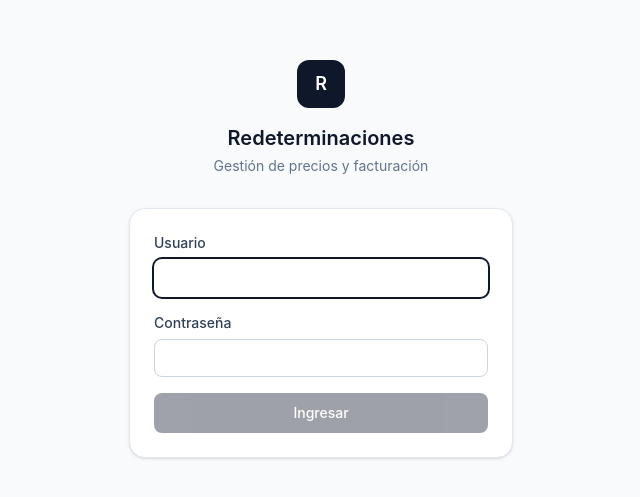
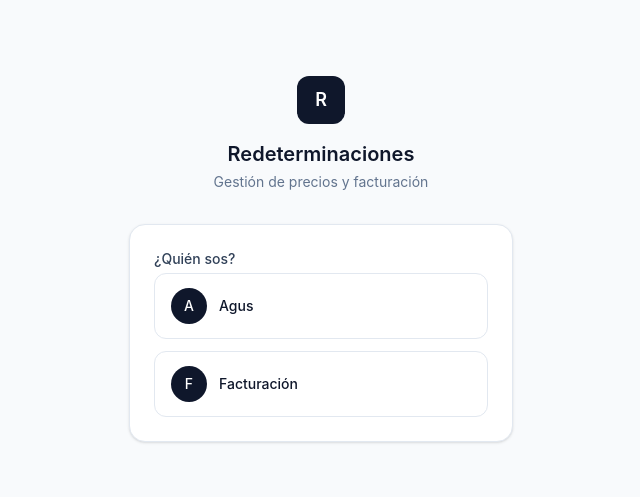
Before and after one commit to agusmllobet/redeterminaciones, a React (Vite) app: page /redeterminaciones/login in a window 1280 px wide. Shown: the part 141-638 px from the top of the page, without its empty margins (319-959 px from the left). Built offline with nearby package versions, Linux system fonts and the light colour scheme.

Commit message:
Login en 2 pasos: elegir usuario y despues teclado numerico para el PIN

```diff
--- a/src/pages/LoginPage.tsx
+++ b/src/pages/LoginPage.tsx
@@ -1,26 +1,58 @@
-import { useState, type FormEvent } from 'react';
+import { useState } from 'react';
 import { useNavigate } from 'react-router-dom';
 import { login } from '../lib/auth';
 
+const USUARIOS = [
+  { id: 'agus', label: 'Agus' },
+  { id: 'facturacion', label: 'Facturación' },
+];
+
 export default function LoginPage() {
   const navigate = useNavigate();
-  const [usuario, setUsuario] = useState('');
+  const [usuario, setUsuario] = useState<string | null>(null);
   const [pin, setPin] = useState('');
   const [error, setError] = useState('');
   const [loading, setLoading] = useState(false);
 
-  async function handleSubmit(e: FormEvent) {
-    e.preventDefault();
+  function elegirUsuario(id: string) {
+    setUsuario(id);
+    setPin('');
     setError('');
+  }
+
+  function volver() {
+    setUsuario(null);
+    setPin('');
+    setError('');
+  }
+
+  async function intentarLogin(pinCompleto: string) {
+    if (!usuario) return;
     setLoading(true);
+    setError('');
     try {
-      await login(usuario, pin);
+      await login(usuario, pinCompleto);
       navigate('/ausa');
     } catch {
-      setError('Usuario o contraseña incorrectos');
+      setError('Contraseña incorrecta');
+      setPin('');
     } finally {
       setLoading(false);
     }
+  }
+
+  function apretarDigito(d: string) {
+    if (loading) return;
+    const nuevo = (pin + d).slice(0, 4);
+    setPin(nuevo);
+    setError('');
+    if (nuevo.length === 4) intentarLogin(nuevo);
+  }
+
+  function borrar() {
+    if (loading) return;
+    setPin((p) => p.slice(0, -1));
+    setError('');
   }
 
   return (
@@ -34,51 +66,93 @@ export default function LoginPage() {
           <p className="text-sm text-slate-500 mt-1">Gestión de precios y facturación</p>
         </div>
 
-        <form
-          onSubmit={handleSubmit}
-          className="bg-white border border-slate-200 rounded-2xl p-6 shadow-sm space-y-4"
+        {!usuario && (
+          <div className="bg-white border border-slate-200 rounded-2xl p-6 shadow-sm space-y-3">
+            <p className="text-sm font-medium text-slate-700 mb-1">¿Quién sos?</p>
+            {USUARIOS.map((u) => (
+              <button
+                key={u.id}
+                onClick={() => elegirUsuario(u.id)}
+                className="w-full flex items-center gap-3 rounded-xl border border-slate-200 px-4 py-3.5 text-left hover:border-slate-400 hover:bg-slate-50 transition-colors"
               >
-          <div>
-            <label className="block text-sm font-medium text-slate-700 mb-1.5">Usuario</label>
-            <input
-              type="text"
-              value={usuario}
-              onChange={(e) => setUsuario(e.target.value.trim())}
-              className="w-full rounded-lg border border-slate-300 px-3 py-2 text-sm focus:outline-none focus:ring-2 focus:ring-slate-900 focus:border-transparent"
-              autoComplete="username"
-              autoFocus
-            />
+                <span className="w-9 h-9 rounded-full bg-slate-900 text-white flex items-center justify-center text-sm font-medium">
+                  {u.label[0]}
+                </span>
+                <span className="text-sm font-medium text-slate-900">{u.label}</span>
+              </button>
+            ))}
+          </div>
+        )}
+
+        {usuario && (
+          <div className="bg-white border border-slate-200 rounded-2xl p-6 shadow-sm">
+            <div className="flex items-center justify-between mb-5">
+              <div className="flex items-center gap-2.5">
+                <span className="w-8 h-8 rounded-full bg-slate-900 text-white flex items-center justify-center text-xs font-medium">
+                  {USUARIOS.find((u) => u.id === usuario)?.label[0]}
+                </span>
+                <span className="text-sm font-medium text-slate-900">
+                  {USUARIOS.find((u) => u.id === usuario)?.label}
+                </span>
+              </div>
+              <button
+                onClick={volver}
+                className="text-xs text-slate-400 hover:text-slate-600 transition-colors"
+              >
+                Cambiar
+              </button>
             </div>
 
-          <div>
-            <label className="block text-sm font-medium text-slate-700 mb-1.5">
-              Contraseña
-            </label>
-            <input
-              type="password"
-              inputMode="numeric"
-              maxLength={4}
-              value={pin}
-              onChange={(e) => setPin(e.target.value.replace(/\D/g, '').slice(0, 4))}
-              className="w-full rounded-lg border border-slate-300 px-3 py-2 text-sm tracking-[0.5em] focus:outline-none focus:ring-2 focus:ring-slate-900 focus:border-transparent"
-              autoComplete="current-password"
+            <p className="text-sm text-slate-500 text-center mb-4">Ingresá tu contraseña</p>
+
+            <div className="flex items-center justify-center gap-3 mb-6">
+              {[0, 1, 2, 3].map((i) => (
+                <div
+                  key={i}
+                  className={`w-3.5 h-3.5 rounded-full border-2 transition-colors ${
+                    i < pin.length
+                      ? 'bg-slate-900 border-slate-900'
+                      : 'border-slate-300'
+                  }`}
                 />
+              ))}
             </div>
 
             {error && (
-            <p className="text-sm text-red-600 bg-red-50 border border-red-100 rounded-lg px-3 py-2">
+              <p className="text-sm text-red-600 bg-red-50 border border-red-100 rounded-lg px-3 py-2 mb-4 text-center">
                 {error}
               </p>
             )}
 
+            <div className="grid grid-cols-3 gap-3">
+              {['1', '2', '3', '4', '5', '6', '7', '8', '9'].map((d) => (
                 <button
-            type="submit"
-            disabled={loading || !usuario || pin.length !== 4}
-            className="w-full bg-slate-900 text-white rounded-lg py-2.5 text-sm font-medium hover:bg-slate-800 transition-colors disabled:opacity-40 disabled:cursor-not-allowed"
+                  key={d}
+                  onClick={() => apretarDigito(d)}
+                  disabled={loading}
+                  className="aspect-square rounded-xl bg-slate-50 hover:bg-slate-100 text-lg font-medium text-slate-900 transition-colors disabled:opacity-40"
                 >
-            {loading ? 'Ingresando…' : 'Ingresar'}
+                  {d}
                 </button>
-        </form>
+              ))}
+              <div />
+              <button
+                onClick={() => apretarDigito('0')}
+                disabled={loading}
+                className="aspect-square rounded-xl bg-slate-50 hover:bg-slate-100 text-lg font-medium text-slate-900 transition-colors disabled:opacity-40"
+              >
+                0
+              </button>
+              <button
+                onClick={borrar}
+                disabled={loading}
+                className="aspect-square rounded-xl bg-slate-50 hover:bg-slate-100 text-sm font-medium text-slate-500 transition-colors disabled:opacity-40"
+              >
+                ⌫
+              </button>
+            </div>
+          </div>
+        )}
       </div>
     </div>
   );
```
Lines whose indentation alone changed are shown as unchanged.
